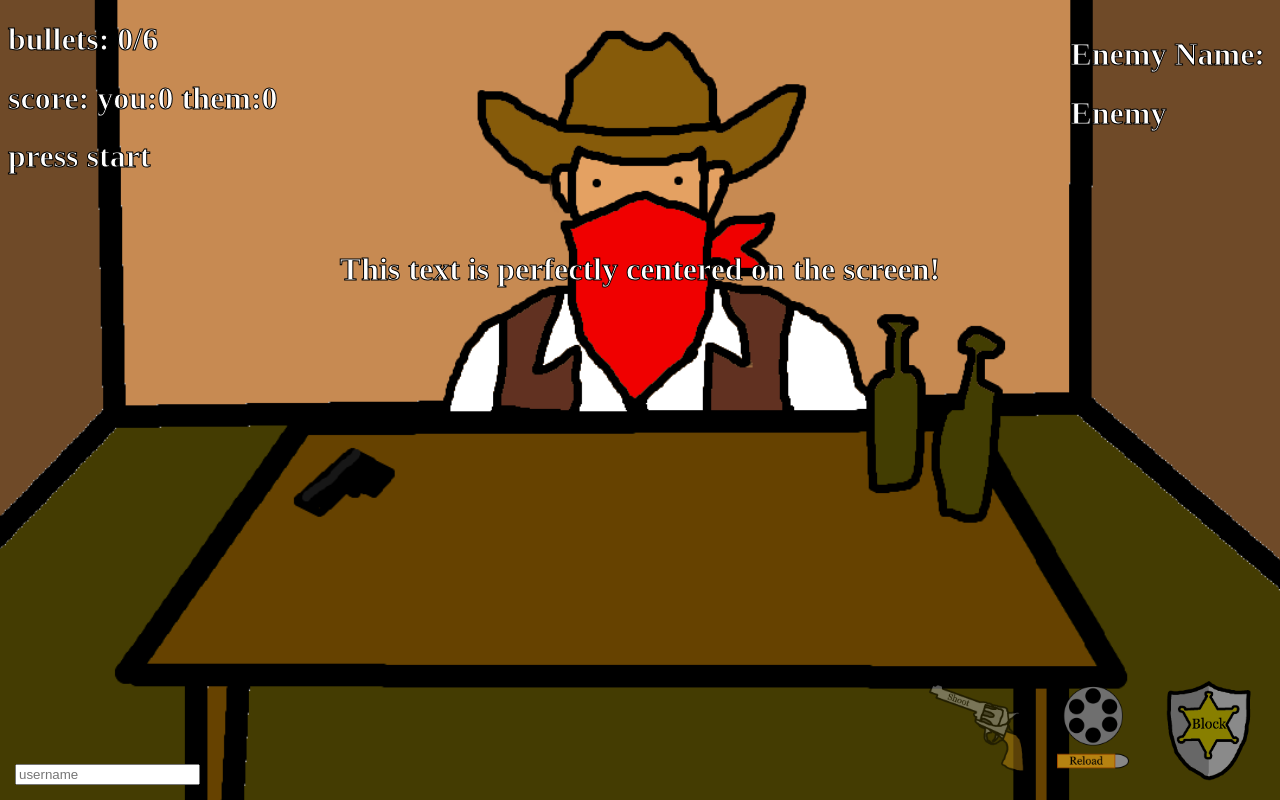
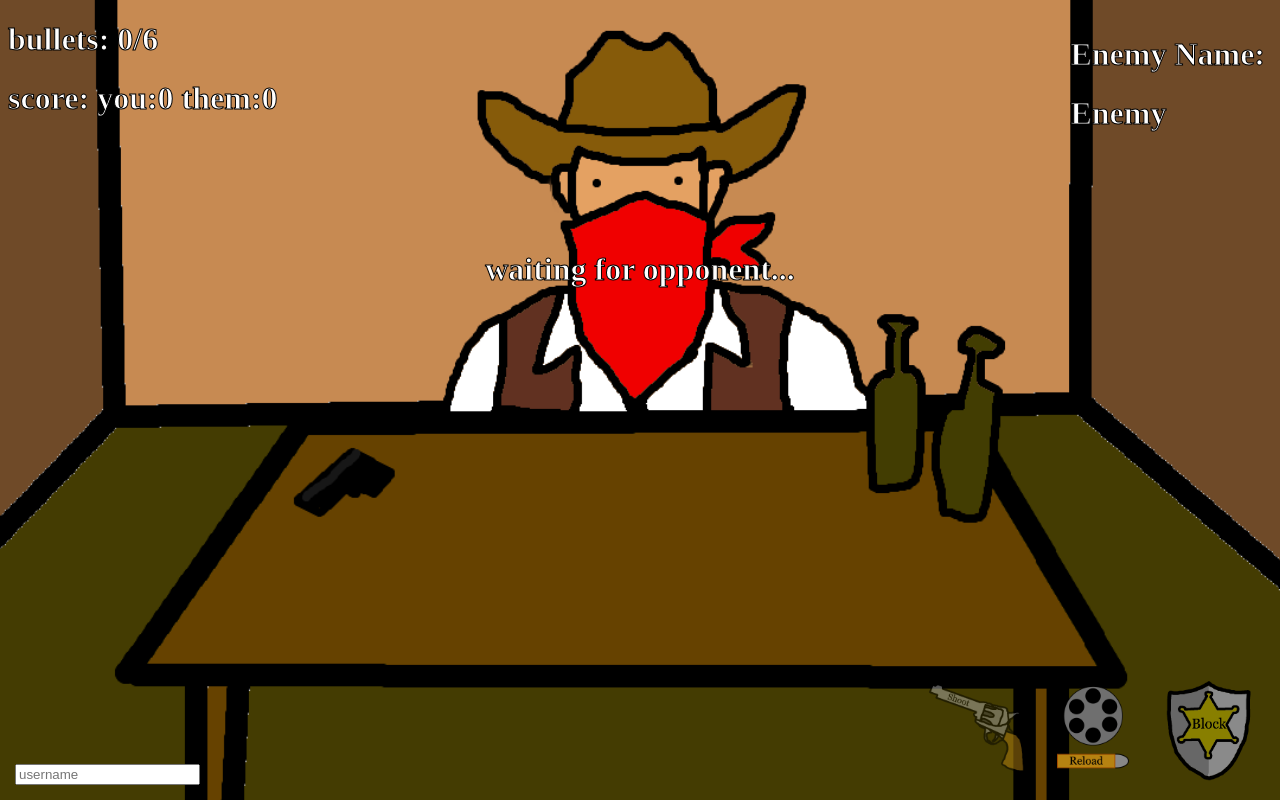
Before and after one commit to Achancey-SLA/cowboys-game, a website: page shotgun website/public/index.html in a window 1280 px wide. Both pictures are taken after a click on the button "Start Game". Drawn offline with nearby package versions, Linux system fonts and the light colour scheme; no server answers.

Commit message:
added some server stuff

```diff
--- a/shotgun website/public/index.html
+++ b/shotgun website/public/index.html
@@ -17,14 +17,13 @@ body {
 </style>
 <h1>bullets: <span id="bulletsCounter">0</span>/6</h1>
 <h1>score: <span id="scoreCounter">you:0 them:0</span></h1>
-<h1> <span id="infoText">press start</span></h1>
     <br>
     <div class="enemyNameArea">
     <h1>Enemy Name: </h1>
     <h1><span id="enemyName">Enemy</span></h1>
     </div>
     <div class="fullscreen-container">
-        <h1>This text is perfectly centered on the screen!</h1>
+        <h1><span id="infoText">press start</span></h1>
     </div>
     <div class="buttonOptions">
     <button class="buttonOption" id="gunButton">
--- a/shotgun website/public/script.js
+++ b/shotgun website/public/script.js
@@ -4,10 +4,12 @@ const loadButton = document.getElementById("loadButton");
 const shieldButton = document.getElementById("shieldButton");
 const bulletsCounter = document.getElementById("bulletsCounter");
 const scoreCounter = document.getElementById("scoreCounter");
+const infoText = document.getElementById("infoText");
 const socket = io();
 var bullets = 0;
 var score = 0;
 var enemyScore = 2;
+var username = "";
 
 startButton.addEventListener("click", startGame);
 gunButton.addEventListener("click", gunAction);
@@ -28,13 +30,14 @@ function startGame() {
     loadButton.style.opacity = 1;
     shieldButton.disabled = false;
     shieldButton.style.opacity = 1;
-        const message = document.getElementById("usernameInput").value.trim();
-    if (message) {
+    username = document.getElementById("usernameInput").value.trim();
+    const message = username;
         // Emit the message to the server
-        socket.emit('chat message', message);
+    socket.emit('chat message', message);
             // Clear the input
-             document.getElementById("usernameInput").value = '';
-         }
+    document.getElementById("usernameInput").value = '';
+
+    infoText.textContent = "waiting for opponent...";
 
 }
 function gunAction() {
```
